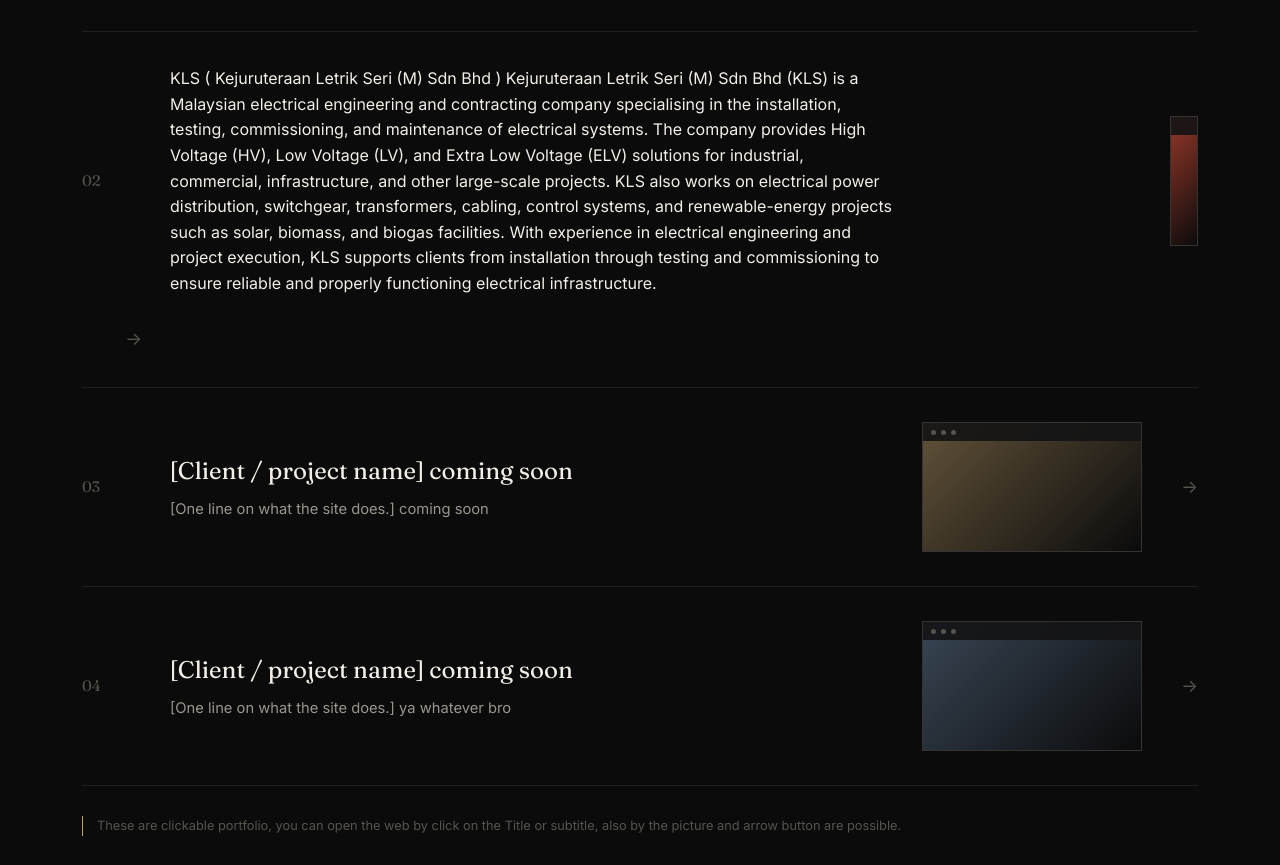
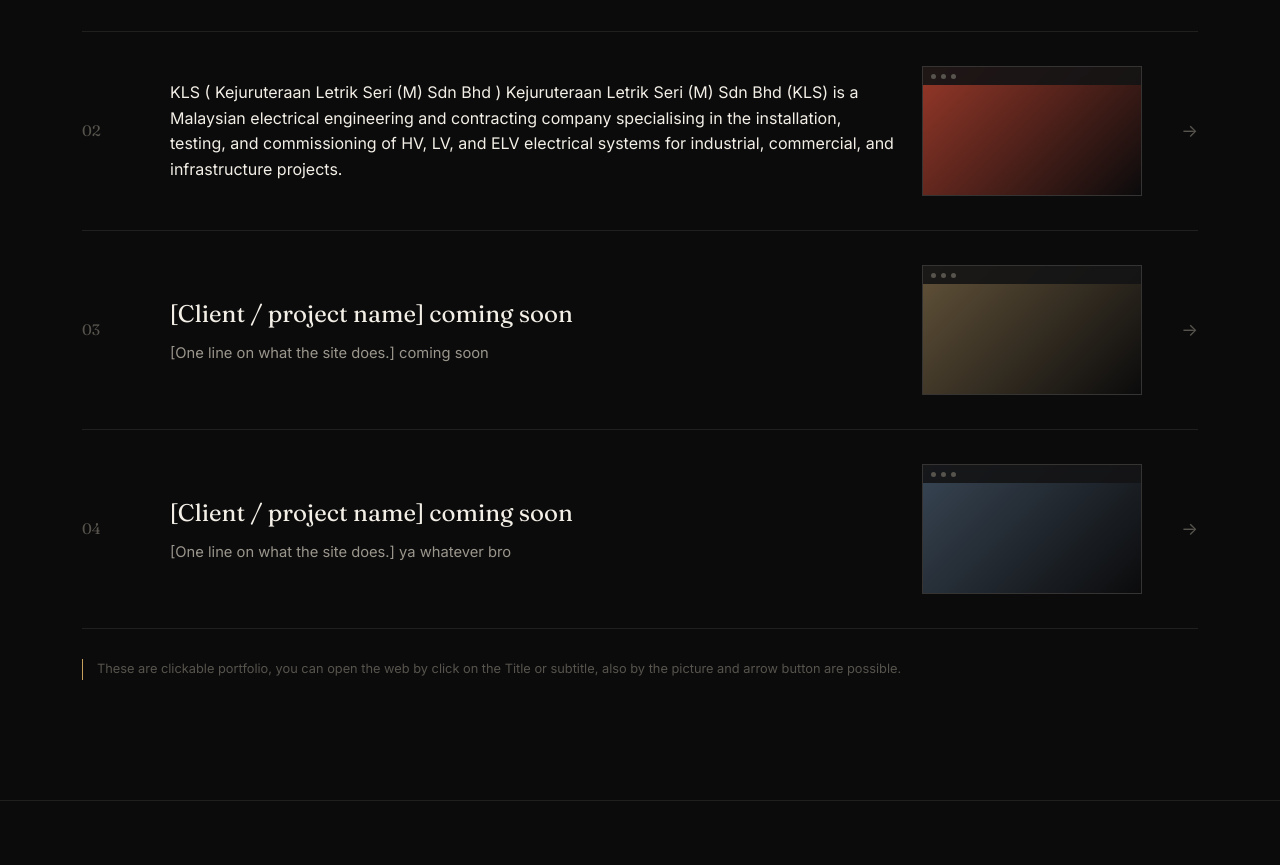
Before and after one commit to arkairi-peak/arkham-co, a plain HTML site: page index.html in a window 1280 px wide. Shown: the part 2521-3386 px from the top of the page. Drawn offline with Linux system fonts and the light colour scheme.

Commit message:
Update index.html

```diff
--- a/index.html
+++ b/index.html
@@ -371,7 +371,7 @@
         <span class="idx">02</span>
         <div class="text">
           <a href="klseri/kls-website/index.html" target="_blank">KLS ( Kejuruteraan Letrik Seri (M) Sdn Bhd )</a>
-          <a href="klseri/kls-website/index.html" target="_blank">Kejuruteraan Letrik Seri (M) Sdn Bhd (KLS) is a Malaysian electrical engineering and contracting company specialising in the installation, testing, commissioning, and maintenance of electrical systems. The company provides High Voltage (HV), Low Voltage (LV), and Extra Low Voltage (ELV) solutions for industrial, commercial, infrastructure, and other large-scale projects. KLS also works on electrical power distribution, switchgear, transformers, cabling, control systems, and renewable-energy projects such as solar, biomass, and biogas facilities. With experience in electrical engineering and project execution, KLS supports clients from installation through testing and commissioning to ensure reliable and properly functioning electrical infrastructure.</p>
+          <a href="klseri/kls-website/index.html" target="_blank">Kejuruteraan Letrik Seri (M) Sdn Bhd (KLS) is a Malaysian electrical engineering and contracting company specialising in the installation, testing, and commissioning of HV, LV, and ELV electrical systems for industrial, commercial, and infrastructure projects.</a>
         </div>
 <a href="klseri/kls-website/index.html" target="_blank">
     <div class="thumb-wrap">
```
